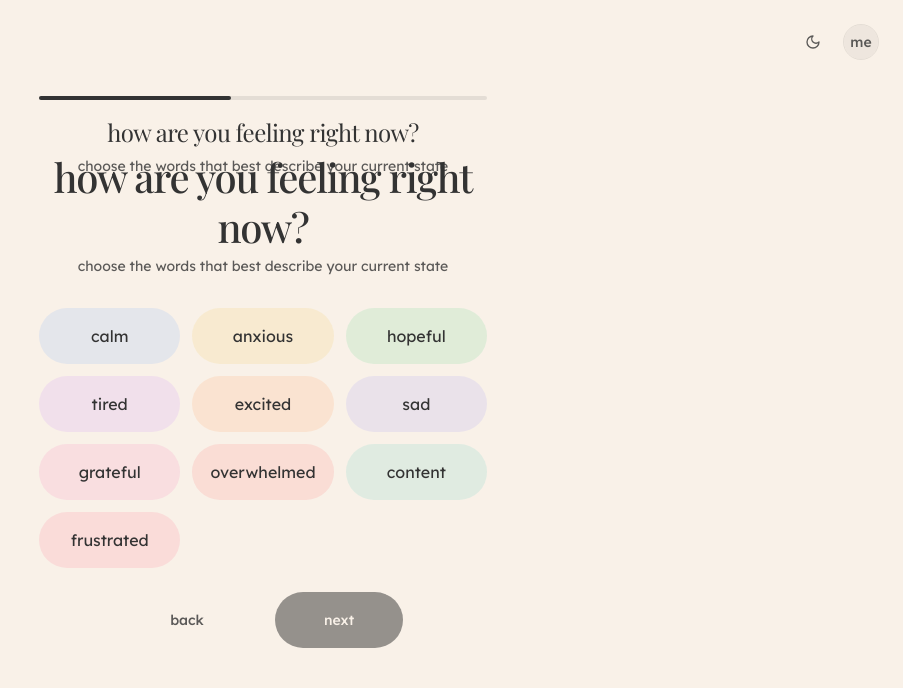
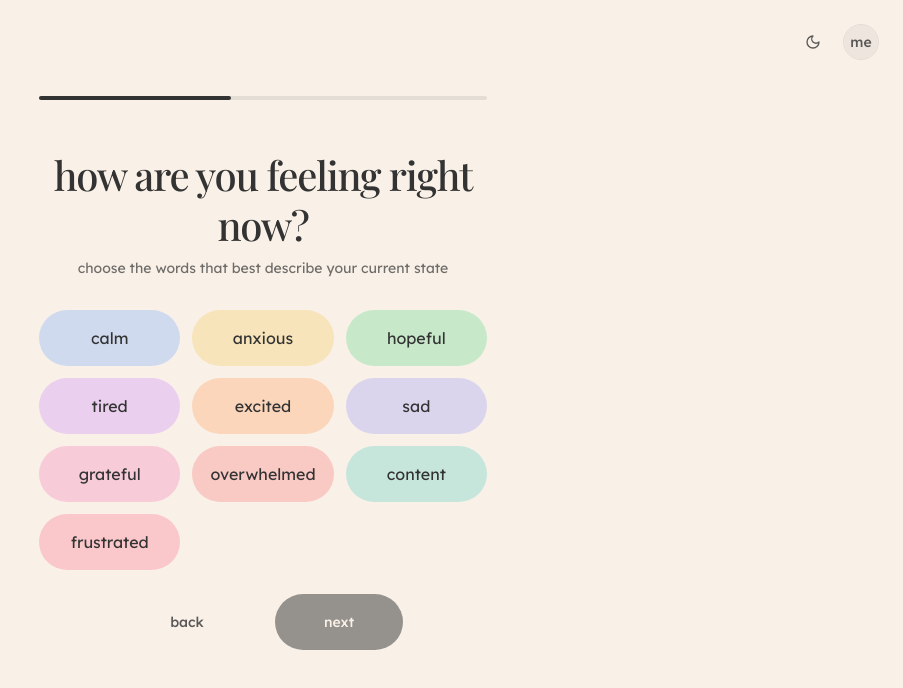
Before and after one commit to lolrazh/sage-mvp, a Next.js app: page /onboarding/3 in a window 1280 px wide. Shown: the top 688 px of the page, without its empty margins (377-1280 px from the left). Built offline with nearby package versions, Linux system fonts and the light colour scheme; a web font is replaced by a local one.

Commit message:
mostly dark mode done

```diff
--- a/src/app/onboarding/3/page.tsx
+++ b/src/app/onboarding/3/page.tsx
@@ -8,16 +8,16 @@ import { Button } from "@/components/ui/button";
 import Link from "next/link";
 
 const moods = [
-  { id: "calm", label: "calm", color: "bg-blue-500/10" },
-  { id: "anxious", label: "anxious", color: "bg-yellow-500/10" },
-  { id: "hopeful", label: "hopeful", color: "bg-green-500/10" },
-  { id: "tired", label: "tired", color: "bg-purple-500/10" },
-  { id: "excited", label: "excited", color: "bg-orange-500/10" },
-  { id: "sad", label: "sad", color: "bg-indigo-500/10" },
-  { id: "grateful", label: "grateful", color: "bg-pink-500/10" },
-  { id: "overwhelmed", label: "overwhelmed", color: "bg-red-500/10" },
-  { id: "content", label: "content", color: "bg-teal-500/10" },
-  { id: "frustrated", label: "frustrated", color: "bg-rose-500/10" },
+  { id: "calm", label: "calm", color: "bg-blue-500/20 dark:bg-blue-500/30" },
+  { id: "anxious", label: "anxious", color: "bg-yellow-500/20 dark:bg-yellow-500/30" },
+  { id: "hopeful", label: "hopeful", color: "bg-green-500/20 dark:bg-green-500/30" },
+  { id: "tired", label: "tired", color: "bg-purple-500/20 dark:bg-purple-500/30" },
+  { id: "excited", label: "excited", color: "bg-orange-500/20 dark:bg-orange-500/30" },
+  { id: "sad", label: "sad", color: "bg-indigo-500/20 dark:bg-indigo-500/30" },
+  { id: "grateful", label: "grateful", color: "bg-pink-500/20 dark:bg-pink-500/30" },
+  { id: "overwhelmed", label: "overwhelmed", color: "bg-red-500/20 dark:bg-red-500/30" },
+  { id: "content", label: "content", color: "bg-teal-500/20 dark:bg-teal-500/30" },
+  { id: "frustrated", label: "frustrated", color: "bg-rose-500/20 dark:bg-rose-500/30" },
 ];
 
 export default function OnboardingMood() {
--- a/src/app/onboarding/4/page.tsx
+++ b/src/app/onboarding/4/page.tsx
@@ -14,28 +14,28 @@ const environments = [
     label: "cozy evening alone",
     description: "quiet reflection, soft lighting, peaceful solitude",
     icon: Moon,
-    color: "bg-indigo-500/10"
+    color: "bg-indigo-500/20 dark:bg-indigo-500/30"
   },
   {
     id: "social",
     label: "lively gathering with friends",
     description: "shared laughter, warm connections, social energy",
     icon: Users,
-    color: "bg-orange-500/10"
+    color: "bg-orange-500/20 dark:bg-orange-500/30"
   },
   {
     id: "exploring",
     label: "exploring something new alone",
     description: "curiosity-driven, independent discovery, learning",
     icon: Compass,
-    color: "bg-cyan-500/10"
+    color: "bg-cyan-500/20 dark:bg-cyan-500/30"
   },
   {
     id: "nature",
     label: "being in nature",
     description: "natural rhythms, open spaces, grounding presence",
     icon: Trees,
-    color: "bg-green-500/10"
+    color: "bg-green-500/20 dark:bg-green-500/30"
   }
 ];
 
--- a/src/app/onboarding/5/page.tsx
+++ b/src/app/onboarding/5/page.tsx
@@ -14,28 +14,28 @@ const aspirations = [
     label: "discovering deeper meaning",
     description: "understanding your place in the bigger picture",
     icon: Search,
-    color: "bg-violet-500/10"
+    color: "bg-violet-500/20 dark:bg-violet-500/30"
   },
   {
     id: "clarity",
     label: "gaining clarity",
     description: "seeing through the noise to what truly matters",
     icon: Sparkles,
-    color: "bg-blue-500/10"
+    color: "bg-blue-500/20 dark:bg-blue-500/30"
   },
   {
     id: "patterns",
     label: "breaking old patterns",
     description: "transforming habits that no longer serve you",
     icon: Repeat,
-    color: "bg-amber-500/10"
+    color: "bg-amber-500/20 dark:bg-amber-500/30"
   },
   {
     id: "wellbeing",
     label: "improving emotional well-being",
     description: "cultivating inner peace and resilience",
     icon: Heart,
-    color: "bg-rose-500/10"
+    color: "bg-rose-500/20 dark:bg-rose-500/30"
   }
 ];
 
--- a/src/app/onboarding/6/page.tsx
+++ b/src/app/onboarding/6/page.tsx
@@ -14,35 +14,35 @@ const personalities = [
     label: "sensitive and thoughtful",
     description: "deeply feeling, introspective, empathetic",
     icon: Heart,
-    color: "bg-rose-500/10"
+    color: "bg-rose-500/20 dark:bg-rose-500/30"
   },
   {
     id: "energetic",
     label: "energetic and outgoing",
     description: "vibrant, social, enthusiastic",
     icon: Sparkles,
-    color: "bg-amber-500/10"
+    color: "bg-amber-500/20 dark:bg-amber-500/30"
   },
   {
     id: "quiet",
     label: "quiet and observant",
     description: "perceptive, mindful, contemplative",
     icon: Eye,
-    color: "bg-indigo-500/10"
+    color: "bg-indigo-500/20 dark:bg-indigo-500/30"
   },
   {
     id: "creative",
     label: "creative and passionate",
     description: "imaginative, expressive, inspired",
     icon: Palette,
-    color: "bg-violet-500/10"
+    color: "bg-violet-500/20 dark:bg-violet-500/30"
   },
   {
     id: "balanced",
     label: "balanced and practical",
     description: "grounded, rational, steady",
     icon: Scale,
-    color: "bg-emerald-500/10"
+    color: "bg-emerald-500/20 dark:bg-emerald-500/30"
   }
 ];
 
--- a/src/components/layout/OnboardingLayout.tsx
+++ b/src/components/layout/OnboardingLayout.tsx
@@ -22,13 +22,7 @@ export function OnboardingLayout({
       {/* Fixed progress bar */}
       <div className="fixed top-24 left-0 right-0 px-6">
         <div className="max-w-md mx-auto">
-          <div className="flex flex-col items-center space-y-4">
-            <Progress value={(step / TOTAL_STEPS) * 100} className="h-1 bg-foreground/10" />
-            <div className="space-y-2 text-center">
-              <h1 className="text-2xl font-serif lowercase tracking-tight">{title}</h1>
-              <p className="text-sm text-foreground/80">{subtitle}</p>
-            </div>
-          </div>
+          <Progress value={(step / TOTAL_STEPS) * 100} className="h-1 bg-foreground/10" />
         </div>
       </div>
 
@@ -37,9 +31,9 @@ export function OnboardingLayout({
         <div className="w-full max-w-md">
           <div className="space-y-8">
             {/* Header */}
-            <div className="text-center space-y-1">
+            <div className="text-center space-y-2">
               <h1 className="text-[40px] font-serif font-medium tracking-[-0.03em] leading-tight">{title}</h1>
-              <p className="text-sm text-[#333333]/80">{subtitle}</p>
+              <p className="text-sm text-foreground/70">{subtitle}</p>
             </div>
 
             {/* Content */}
--- a/src/components/ui/button.tsx
+++ b/src/components/ui/button.tsx
@@ -5,12 +5,12 @@ import { cn } from "@/lib/utils"
 const buttonVariants = {
   variant: {
     default:
-      "bg-foreground text-background hover:bg-foreground/90 active:bg-foreground/80",
+      "bg-foreground text-background hover:bg-foreground/90 active:bg-foreground/80 cursor-pointer",
     outline:
-      "border border-foreground/10 hover:bg-foreground/5 active:bg-foreground/10",
+      "border border-foreground/10 hover:bg-foreground/5 active:bg-foreground/10 cursor-pointer",
     ghost:
-      "text-foreground/80 hover:bg-transparent [&>span]:hover:text-foreground",
-    link: "text-foreground underline-offset-4 hover:underline",
+      "text-foreground/80 hover:bg-transparent [&>span]:hover:text-foreground cursor-pointer",
+    link: "text-foreground underline-offset-4 hover:underline cursor-pointer",
   },
   size: {
     default: "h-12 px-6",
--- a/src/components/ui/country-dropdown.tsx
+++ b/src/components/ui/country-dropdown.tsx
@@ -53,9 +53,8 @@ const CountryDropdownComponent = (
   ref: React.ForwardedRef<HTMLButtonElement>
 ) => {
   const [open, setOpen] = useState(false);
-  const [selectedCountry, setSelectedCountry] = useState<Country | undefined>(
-    undefined
-  );
+  const [selectedCountry, setSelectedCountry] = useState<Country | undefined>(undefined);
+  const listRef = React.useRef<HTMLDivElement>(null);
 
   useEffect(() => {
     if (defaultValue) {
@@ -72,6 +71,12 @@ const CountryDropdownComponent = (
     }
   }, [defaultValue, options]);
 
+  useEffect(() => {
+    if (open && listRef.current) {
+      listRef.current.scrollTop = 0;
+    }
+  }, [open]);
+
   const handleSelect = useCallback(
     (country: Country) => {
       setSelectedCountry(country);
@@ -85,7 +90,7 @@ const CountryDropdownComponent = (
     <Popover open={open} onOpenChange={setOpen}>
       <PopoverTrigger
         ref={ref}
-        className="w-full max-w-[280px] mx-auto bg-transparent border border-foreground/50 rounded-full px-4 h-12 text-base focus-visible:ring-0 placeholder:text-foreground/30 text-center flex items-center justify-between whitespace-nowrap disabled:cursor-not-allowed disabled:opacity-50 [&>span]:line-clamp-1 lowercase cursor-pointer"
+        className="w-full max-w-[280px] mx-auto bg-transparent border border-foreground/50 rounded-full px-4 h-12 text-base focus-visible:ring-0 placeholder:text-foreground/30 text-center flex items-center justify-between whitespace-nowrap disabled:cursor-not-allowed disabled:opacity-50 [&>span]:line-clamp-1 lowercase cursor-pointer hover:border-foreground/70 transition-colors"
         disabled={disabled}
         {...props}
       >
@@ -101,7 +106,7 @@ const CountryDropdownComponent = (
         className="min-w-[280px] p-0 bg-background rounded-xl border border-foreground/10"
       >
         <Command className="w-full max-h-[300px]">
-          <CommandList className="[&_[cmdk-list-sizer]]:!py-2 [&_[cmdk-list]]:!px-2 overflow-y-auto">
+          <CommandList ref={listRef} className="[&_[cmdk-list-sizer]]:!py-2 [&_[cmdk-list]]:!px-2 overflow-y-auto scrollbar-thin scrollbar-thumb-foreground/10 scrollbar-track-foreground/5 hover:scrollbar-thumb-foreground/20">
             <div className="sticky top-0 z-10 bg-background border-b border-foreground/10 mx-2 mb-2">
               <CommandInput
                 placeholder="search country..."
--- a/src/components/ui/input.tsx
+++ b/src/components/ui/input.tsx
@@ -11,7 +11,7 @@ const Input = React.forwardRef<HTMLInputElement, InputProps>(
       <input
         type={type}
         className={cn(
-          "flex w-full border border-[#333333]/10 bg-transparent px-4 py-2 text-base transition-colors placeholder:text-[#333333]/30 focus-visible:outline-none focus:border-[#333333]/20 disabled:cursor-not-allowed disabled:opacity-50",
+          "flex w-full border border-foreground/10 bg-transparent px-4 py-2 text-base transition-colors placeholder:text-foreground/30 focus-visible:outline-none focus-visible:border-foreground/50 disabled:cursor-not-allowed disabled:opacity-50",
           className
         )}
         ref={ref}
```
